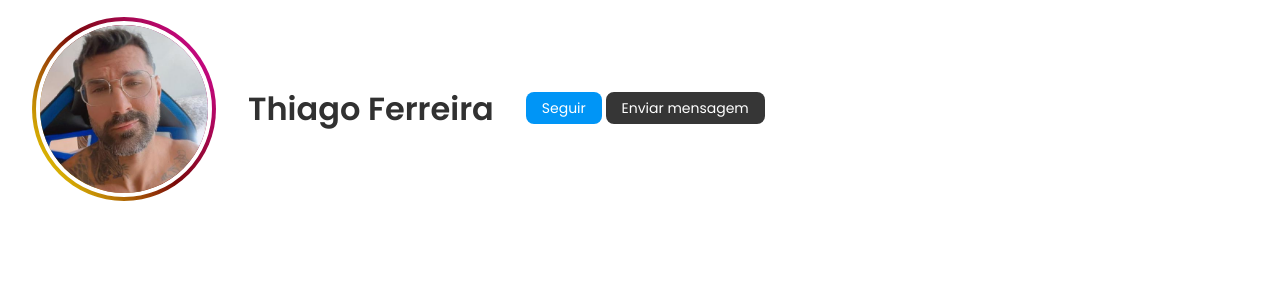
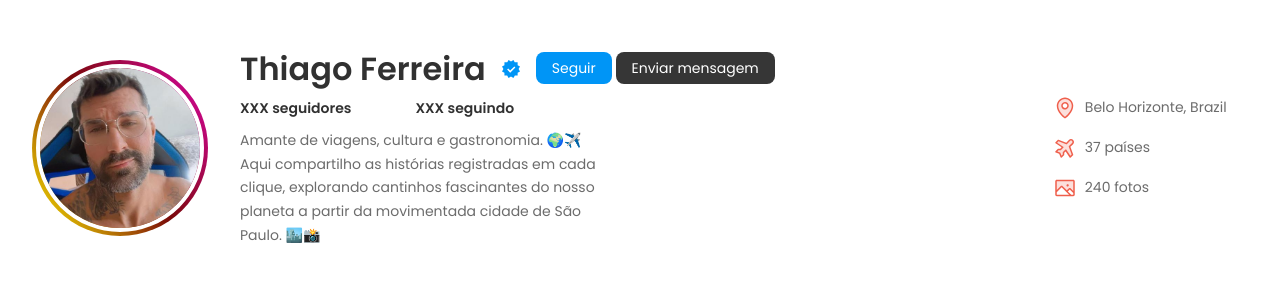
Before and after one commit to thioliveir/travelgram-responsive, a plain HTML site: page index.html in a window 1280 px wide. Shown: the part 59-340 px from the top of the page. Drawn offline with Linux system fonts and the light colour scheme.

Commit message:
update section about

```diff
--- a/index.html
+++ b/index.html
@@ -33,19 +33,46 @@
     </header>
 
     <section id="about-me">
-        <div class="container">
-            <div class="perfil-info flex gap-2">
+        <div class="container py-2">
+            <div class="perfil grid gap-2 items-center" >
                 <div class="perfil-img flex">
                     <img src="assets/img/photo-perfil.jfif" alt="">
                 </div>
+                <div class="perfil-info grid">
                     <header class="flex gap-1 items-center">
                         <h1>Thiago Ferreira</h1>
-                    <img src="assets/icon/checked.svg" alt="">
+                        <svg fill="rgb(0, 149, 246)" height="18" role="img" viewBox="0 0 40 40" width="18"><title>Verificado</title>
+                            <path d="M19.998 3.094 14.638 0l-2.972 5.15H5.432v6.354L0 14.64 3.094 20 0 25.359l5.432 3.137v5.905h5.975L14.638 40l5.36-3.094L25.358 40l3.232-5.6h6.162v-6.01L40 25.359 36.905 20 40 14.641l-5.248-3.03v-6.46h-6.419L25.358 0l-5.36 3.094Zm7.415 11.225 2.254 2.287-11.43 11.5-6.835-6.93 2.244-2.258 4.587 4.581 9.18-9.18Z" fill-rule="evenodd"></path>
+                        </svg>
                         <div>
                             <a class="btn" href="#">Seguir</a>
                             <a class="btn btn-secondary" href="#">Enviar mensagem</a>
                         </div>
                     </header>
+                    <div class="follow flex">
+                        <a href="#">XXX seguidores</a>
+                        <a href="#">XXX seguindo</a>
+                    </div>
+                    <div class="perfil-text">
+                        <p>Amante de viagens, cultura e gastronomia. 🌍✈️<br>
+                            Aqui compartilho as histórias registradas em cada clique, explorando cantinhos fascinantes do nosso planeta a partir da movimentada cidade de São Paulo. 🏙️📸
+                        </p>
+                    </div>
+                </div>
+                <ul class="perfil-features grid gap-1">
+                    <li>
+                        <img src="assets/icon/gps-icon.svg" alt="ícone de um gps">
+                        <span>Belo Horizonte, Brazil</span>
+                    </li>
+                    <li>
+                        <img src="assets/icon/airplane.svg" alt="icone de um avião">
+                        <span>37 países</span>
+                    </li>
+                    <li>
+                        <img src="assets/icon/album.svg" alt="ícone de um album">
+                        <span>240 fotos</span>
+                    </li>
+                </ul>
 
 
             </div>
--- a/style/about.css
+++ b/style/about.css
@@ -1,6 +1,6 @@
 #about-me {
 
-    & .perfil-info {
+    & .perfil {
 
         & .perfil-img {
             padding: 4px;
@@ -9,16 +9,27 @@
 
             & img {
                 border: 4px solid white;
-                width: 7.5rem;
+                width: 3.5rem;
                 border-radius: 50%;
             }
+        }
+
+        & .perfil-info {
+            gap: .5rem;
+        }
+
+        & .perfil-features li {
+            display: flex;
+            gap: .5rem;
+            align-items: center;
         }
 
     }
 
     @media (width >= 80em) {
 
-        & .perfil-info {
+        & .perfil {
+            grid-template-columns: 11rem 4fr 1fr;
 
             & .perfil-img {
 
@@ -26,6 +37,28 @@
                     width: 11rem;
                 }
             }
+
+            & .perfil-info {
+
+                & .follow {
+                    gap: 4rem;
+
+                    & a {
+                        font: var(--text-sm);
+                        font-weight: 600;
+                        color: var(--text-color-primary);
+
+                        &:hover {
+                            text-decoration: none;
+                            color: inherit;
+                        }
+                    }
+                }
+
+                & .perfil-text {
+                    max-width: 24rem;
+                }
+            }
         }
     }
 }
--- a/style/global.css
+++ b/style/global.css
@@ -52,3 +52,7 @@ img {
     max-width: 100%;
     object-fit: contain;
 }
+
+ul {
+    list-style: none;
+}
```
Lines whose indentation alone changed are shown as unchanged.
